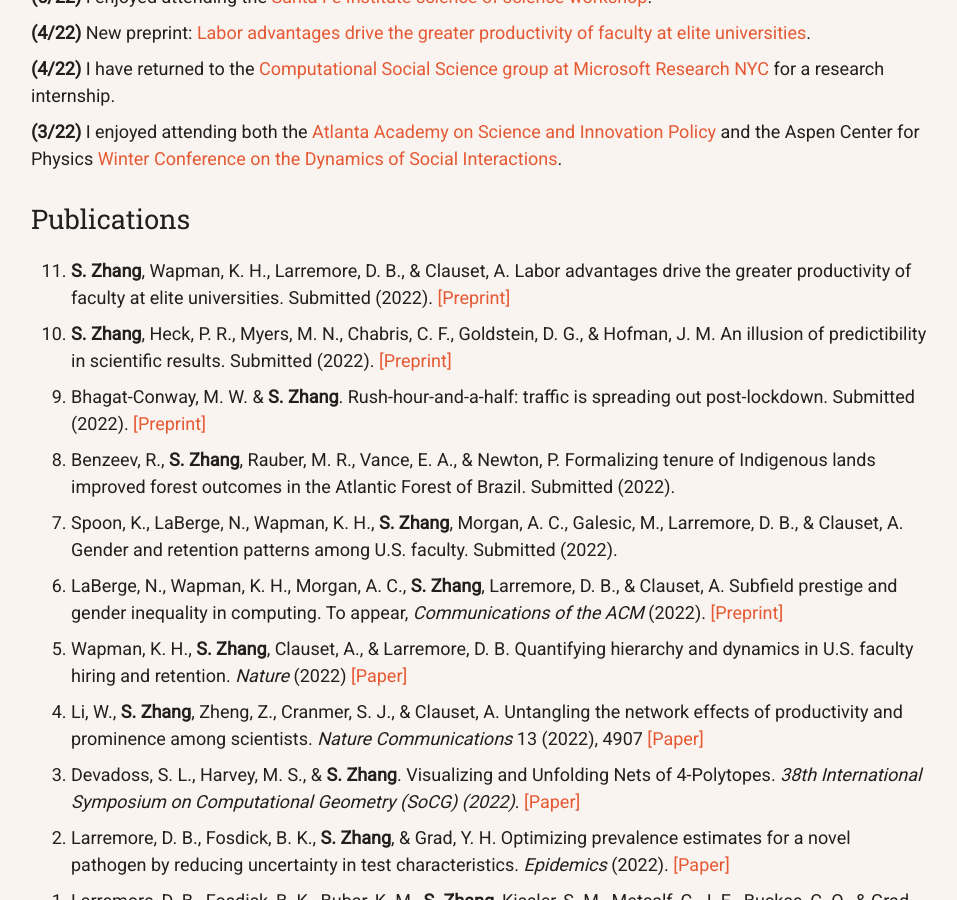
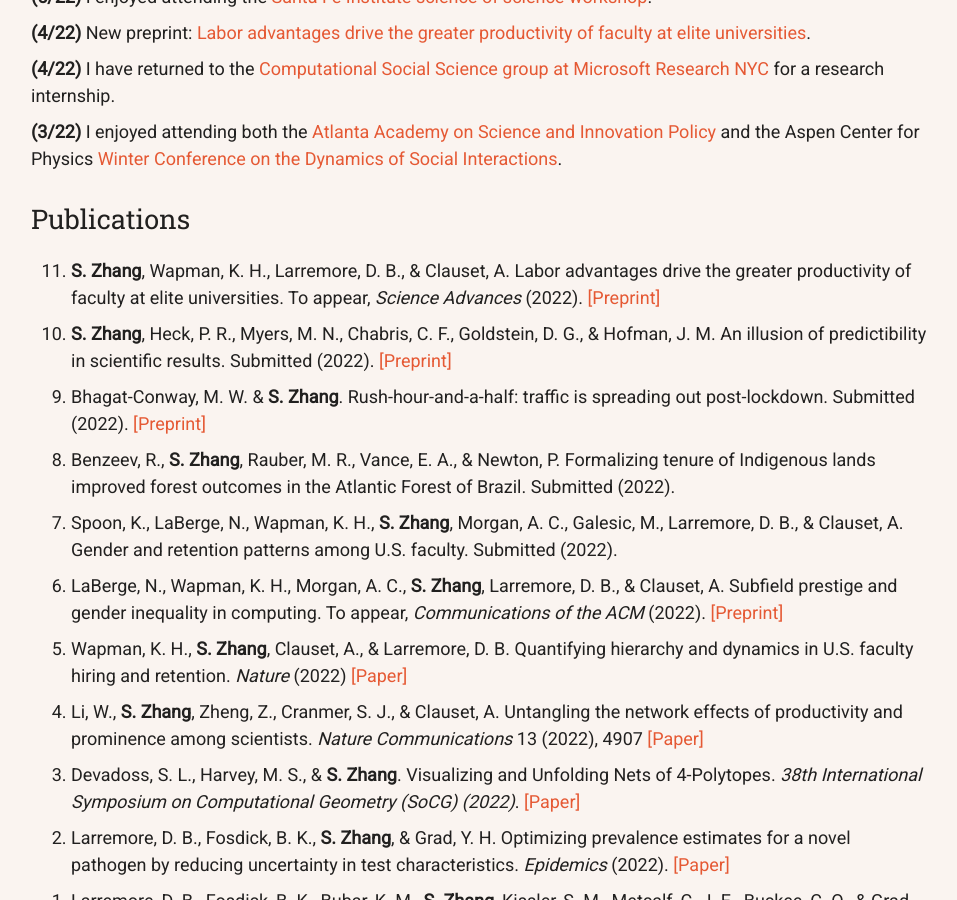
Before and after one commit to samzhang111/samzhang111.github.io, a Jekyll site: the page built from index.html, in a window 1280 px wide and 900 px high, scrolled down 1679 px. Shown: the whole window, without its empty margins (161-1118 px from the left). Built offline with Jekyll 4.4.1, drawn with Linux system fonts in a browser that asks for light colours; nearby versions of some CDN libraries.

Commit message:
labor paper to appear :)

```diff
--- a/index.html
+++ b/index.html
@@ -81,7 +81,7 @@ layout: default
 
         <ol class="bibliography" reversed>
 
-<li><span id="zhang2022labor"><b>S. Zhang</b>, Wapman, K. H., Larremore, D. B., &amp; Clauset, A. Labor advantages drive the greater productivity of faculty at elite universities. Submitted (2022). <a target="_blank" href="https://arxiv.org/abs/2204.05989">[Preprint]</a></span></li>
+            <li><span id="zhang2022labor"><b>S. Zhang</b>, Wapman, K. H., Larremore, D. B., &amp; Clauset, A. Labor advantages drive the greater productivity of faculty at elite universities. To appear, <em>Science Advances</em> (2022). <a target="_blank" href="https://arxiv.org/abs/2204.05989">[Preprint]</a></span></li>
 
 <li><span id="zhang2022illusion"><b>S. Zhang</b>, Heck, P. R., Myers, M. N., Chabris, C. F., Goldstein, D. G., &amp; Hofman, J. M. An illusion of predictibility in scientific results. Submitted (2022). <a target="_blank" href="https://osf.io/preprints/socarxiv/5tcgs/">[Preprint]</a></span></li>
 
```
